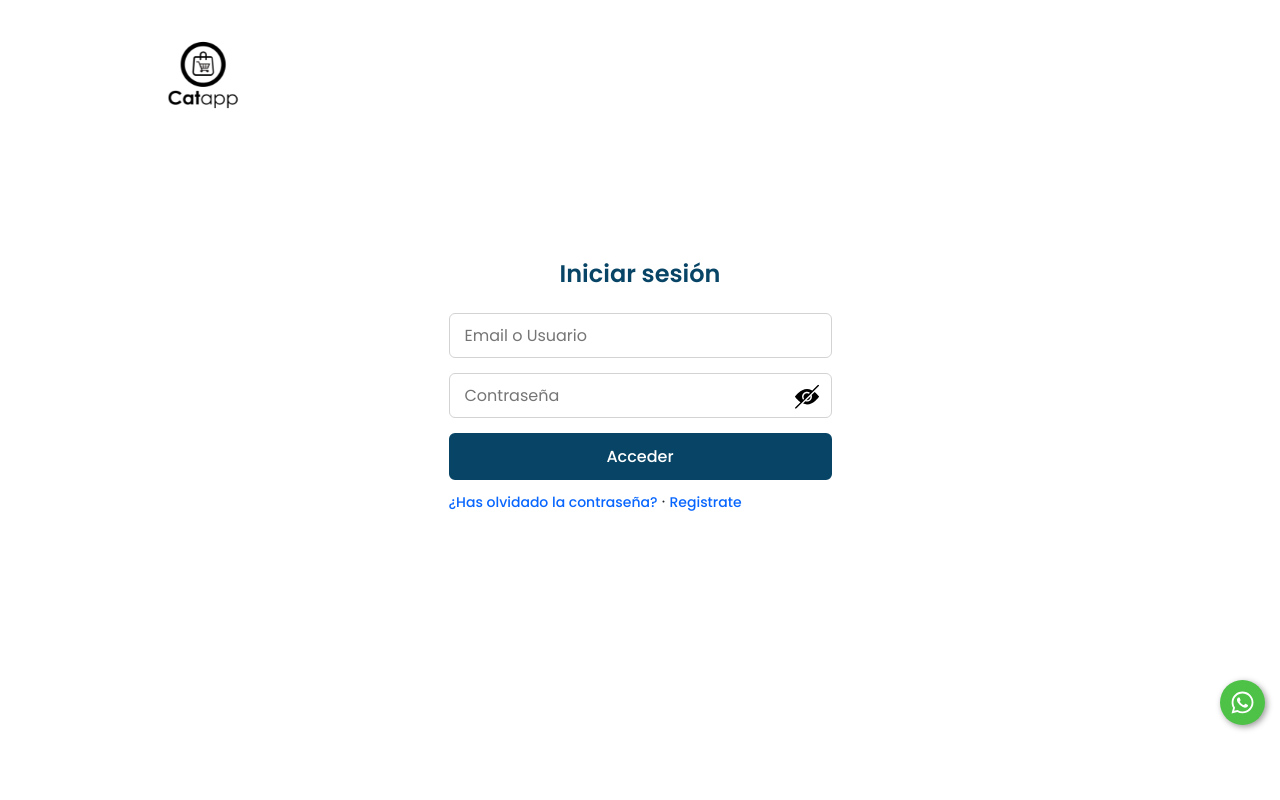
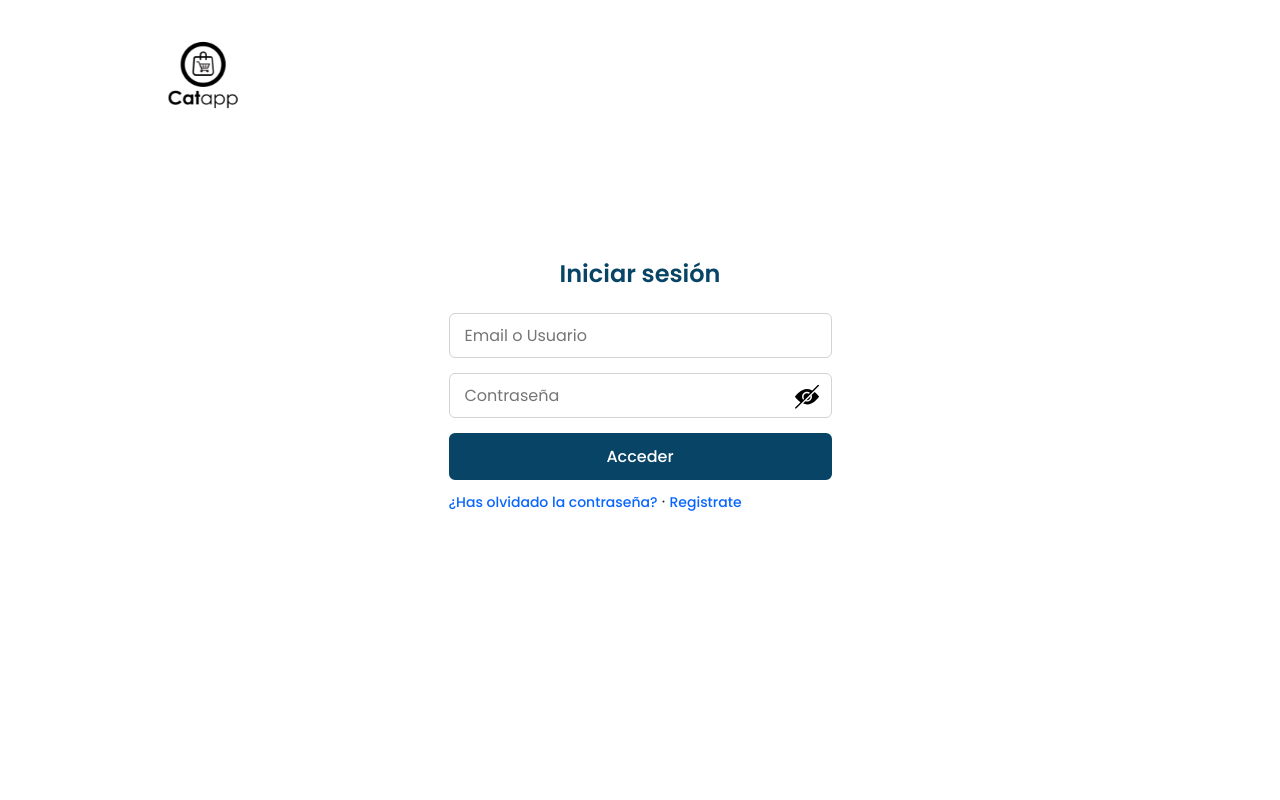
Before and after one commit to 113870-Lokman-Matias/Catapp, a React (Create React App) app in the folder frontend/: page /login in a window 1280 px wide. Shown: the top 800 px of the page. Built offline with nearby package versions, Linux system fonts and the light colour scheme.

Commit message:
fix: Esconder botón de WhatsApp cuando no estoy en un catálogo

```diff
--- a/frontend/src/App.js
+++ b/frontend/src/App.js
@@ -55,7 +55,9 @@ function App() {
         <Route path="*" element={<NotFound />} />
       </Routes>
       <Footer />
-      <WhatsApp />
+      {(window.location.pathname === "/" ||
+        window.location.pathname === "/catalogo-minorista" ||
+        window.location.pathname === "/catalogo-mayorista") && <WhatsApp />}
       <ScrollToTopBtn />
     </BrowserRouter>
   );
```
